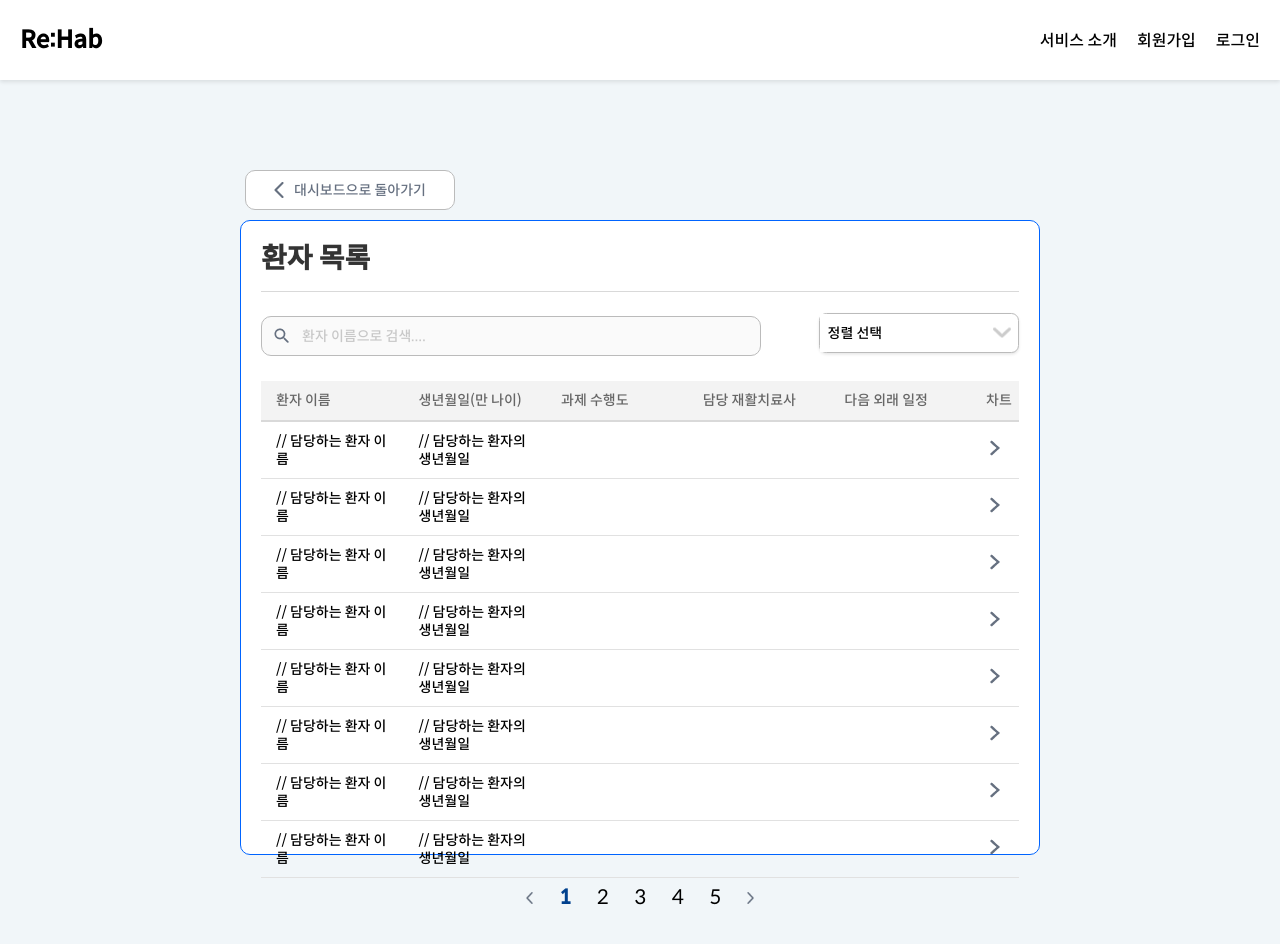
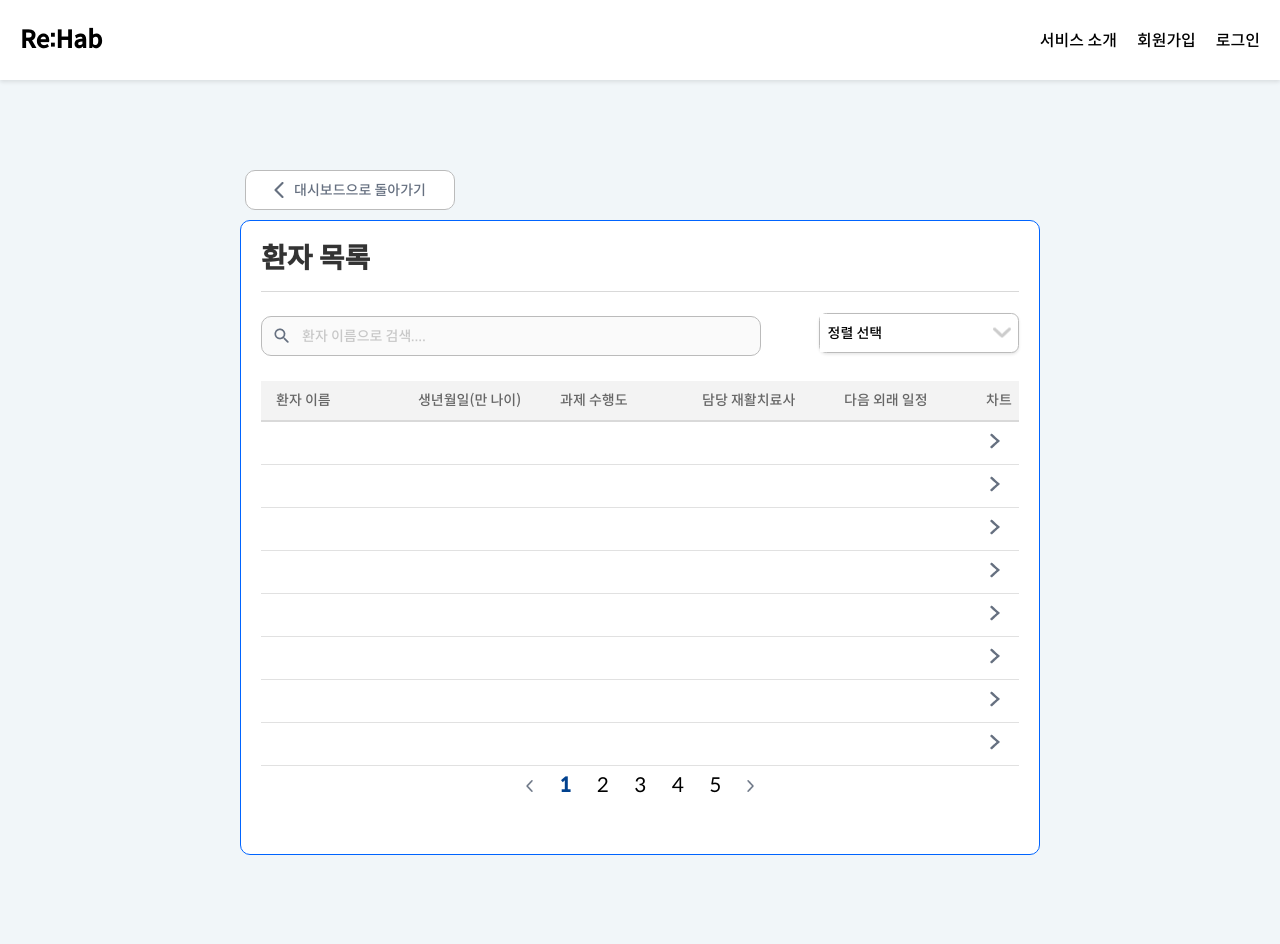
Before and after one commit to sync-without-async/Rehab-FrontEnd, a React (Vite) app: page /doctorpatientlist in a window 1280 px wide. Shown: the top 944 px of the page. Built offline with nearby package versions, Linux system fonts and the light colour scheme.

Commit message:
Feat: 전문의가 확인하는 담당 환자 목록 컴포넌트

```diff
--- a/src/components/DoctorDashBoard/DoctorPatientList.jsx
+++ b/src/components/DoctorDashBoard/DoctorPatientList.jsx
@@ -134,10 +134,12 @@ const DoctorPatientList = () => {
           {exercises.map((exercise, index) => (
             <TableRow key={index}>
               <TableCell>
-                // 담당하는 환자 이름
+                {// 담당하는 환자 이름
+                }
               </TableCell>
               <TableCell>
-                // 담당하는 환자의 생년월일
+                {// 담당하는 환자의 생년월일
+                }
               </TableCell>
               <TableCell>
                 {// 담당하는 환자의 과제 수행도
```
